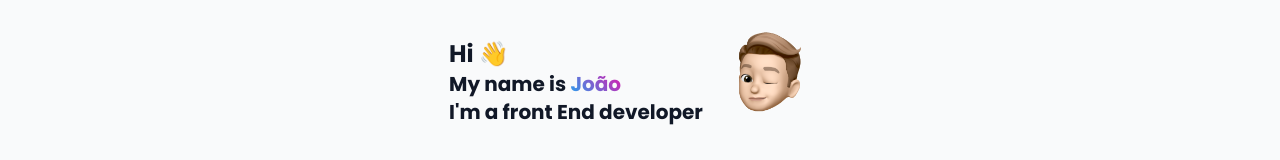
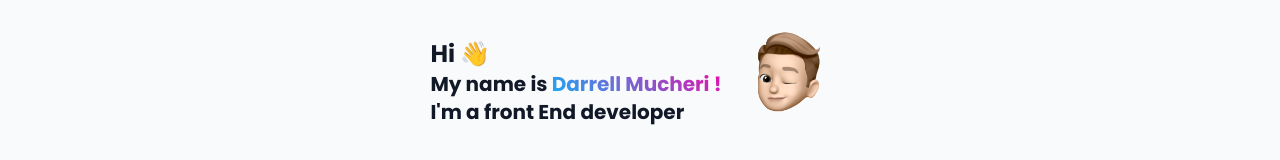
Before and after one commit to mrfrank-ofc/HomeWork, a React (Vite) app: page / in a window 1280 px wide. Shown: the part 158-318 px from the top of the page. Built offline with nearby package versions, Linux system fonts and the light colour scheme.

Commit message:
Update index.tsx

```diff
--- a/src/components/sections/Home/index.tsx
+++ b/src/components/sections/Home/index.tsx
@@ -18,7 +18,7 @@ const Home: React.FC <HomeProps> = ({name,bio,}) => {
 
     <h1 className="text-2xl font-bold font-heading">Hi 👋</h1>
     <h2 className="text-xl  font-bold font-heading">My name is
-    <span className='gradient-text'> {name}</span>  </h2>
+    <span className='gradient-text'> Darrell Mucheri !</span>  </h2>
     <p className='text-xl  font-bold font-heading'>{bio}</p>
     </div>
 
```
